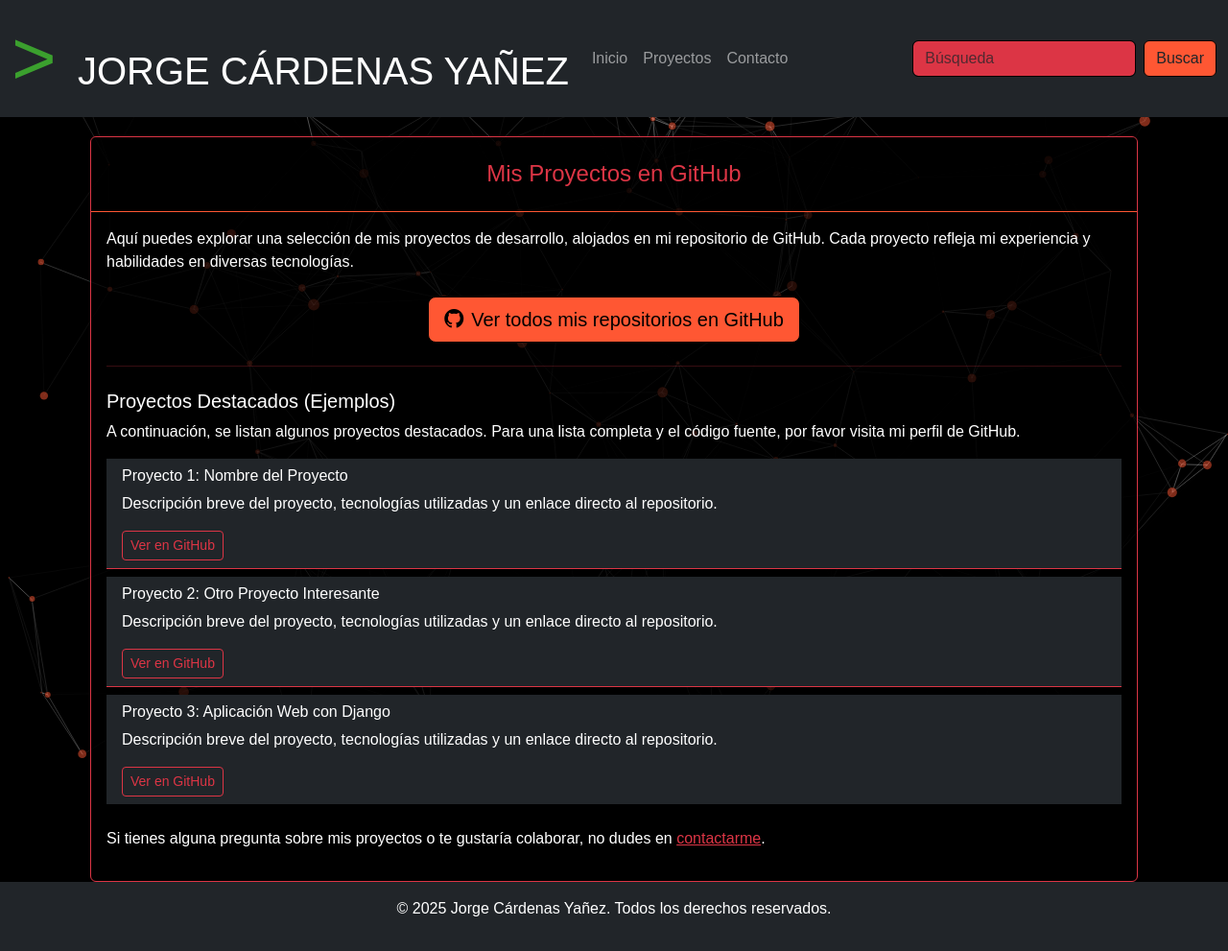
After one commit to JorgeCardenasY/M8_AE2_ABP, a Django app: page /proyectos/ in a window 1280 px wide. The commit adds this page. Shown: the whole page at 96% size. Run offline with Django 4.2, Linux system fonts and the light colour scheme.

Commit message:
repositorio modificado gracias a primera retroalimentación.

```diff
--- a/CV/urls.py
+++ b/CV/urls.py
@@ -5,4 +5,6 @@ urlpatterns = [
     path('', views.index, name='index'),
     path('contact/', views.contact, name='contact'),
     path('analytics/', views.analytics, name='analytics'),
+    path('confirmation/', views.confirmation, name='confirmation'),
+    path('proyectos/', views.proyectos, name='proyectos'),
 ]
--- a/CV/views.py
+++ b/CV/views.py
@@ -1,5 +1,7 @@
 from django.shortcuts import render, redirect
 from .forms import ContactForm
+from django.core.mail import send_mail
+from django.conf import settings
 
 def index(request):
     return render(request, 'index.html')
@@ -8,12 +10,30 @@ def contact(request):
     if request.method == 'POST':
         form = ContactForm(request.POST)
         if form.is_valid():
-            # Process the form data (e.g., send an email)
-            print(form.cleaned_data)
-            return redirect('index')  # Redirect to a 'thank you' page or home
+            name = form.cleaned_data['name']
+            email = form.cleaned_data['email']
+            message = form.cleaned_data['message']
+
+            subject = f'Nuevo mensaje de contacto de {name}'
+            email_message = f'Nombre: {name}\n' \
+                            f'Email: {email}\n\n' \
+                            f'Mensaje:\n{message}'
+
+            from_email = 'noreply@portafolio.com'
+            recipient_list = ['jorge.cardenas.y@gmail.com']
+
+            send_mail(subject, email_message, from_email, recipient_list)
+
+            return redirect('confirmation') # Redirect to confirmation page
     else:
         form = ContactForm()
     return render(request, 'contact.html', {'form': form})
 
 def analytics(request):
     return render(request, 'analytics.html')
+
+def confirmation(request):
+    return render(request, 'confirmation.html')
+
+def proyectos(request):
+    return render(request, 'proyectos.html')
--- a/templates/navbar.html
+++ b/templates/navbar.html
@@ -14,7 +14,7 @@
                     <a class="nav-link" href="{% url 'index' %}">Inicio</a>
                 </li>
                 <li class="nav-item">
-                    <a class="nav-link" href="#">Proyectos</a>
+                    <a class="nav-link" href="{% url 'proyectos' %}">Proyectos</a>
                 </li>
                 <li class="nav-item">
                     <a class="nav-link" href="{% url 'contact' %}">Contacto</a>
--- /dev/null
+++ b/templates/proyectos.html
@@ -0,0 +1,51 @@
+{% extends 'base.html' %}
+
+{% block title %}Mis Proyectos - Portafolio{% endblock %}
+
+{% block content %}
+<div class="container contenido">
+    <div class="row justify-content-center">
+        <div class="col-12">
+            <div class="card border-danger">
+                <div class="card-header text-center py-4">
+                    <h4 class="card-title mb-0 text-danger">Mis Proyectos en GitHub</h4>
+                </div>
+                <div class="card-body text-white">
+                    <p>Aquí puedes explorar una selección de mis proyectos de desarrollo, alojados en mi repositorio de GitHub. Cada proyecto refleja mi experiencia y habilidades en diversas tecnologías.</p>
+
+                    <div class="text-center my-4">
+                        <a href="https://github.com/JorgeCardenasY?tab=repositories" target="_blank" class="btn btn-danger btn-lg">
+                            <i class="bi bi-github me-2"></i>Ver todos mis repositorios en GitHub
+                        </a>
+                    </div>
+
+                    <hr class="border-danger my-4">
+
+                    <h5>Proyectos Destacados (Ejemplos)</h5>
+                    <p>A continuación, se listan algunos proyectos destacados. Para una lista completa y el código fuente, por favor visita mi perfil de GitHub.</p>
+
+                    <ul class="list-group list-group-flush">
+                        <li class="list-group-item bg-dark text-white border-danger">
+                            <h6>Proyecto 1: Nombre del Proyecto</h6>
+                            <p>Descripción breve del proyecto, tecnologías utilizadas y un enlace directo al repositorio.</p>
+                            <a href="https://github.com/JorgeCardenasY/M2_PORTAFOLIO" target="_blank" class="btn btn-sm btn-outline-danger">Ver en GitHub</a>
+                        </li>
+                        <li class="list-group-item bg-dark text-white border-danger mt-2">
+                            <h6>Proyecto 2: Otro Proyecto Interesante</h6>
+                            <p>Descripción breve del proyecto, tecnologías utilizadas y un enlace directo al repositorio.</p>
+                            <a href="https://github.com/JorgeCardenasY/M2_PORTAFOLIO" target="_blank" class="btn btn-sm btn-outline-danger">Ver en GitHub</a>
+                        </li>
+                        <li class="list-group-item bg-dark text-white border-danger mt-2">
+                            <h6>Proyecto 3: Aplicación Web con Django</h6>
+                            <p>Descripción breve del proyecto, tecnologías utilizadas y un enlace directo al repositorio.</p>
+                            <a href="https://github.com/JorgeCardenasY/M2_PORTAFOLIO" target="_blank" class="btn btn-sm btn-outline-danger">Ver en GitHub</a>
+                        </li>
+                    </ul>
+
+                    <p class="mt-4">Si tienes alguna pregunta sobre mis proyectos o te gustaría colaborar, no dudes en <a href="{% url 'contact' %}" class="text-danger">contactarme</a>.</p>
+                </div>
+            </div>
+        </div>
+    </div>
+</div>
+{% endblock %}
```
Also changed, not shown: portafolio/settings.py (+23 -13 lines), templates/confirmation.html (added, +21 -0 lines), README.md.
